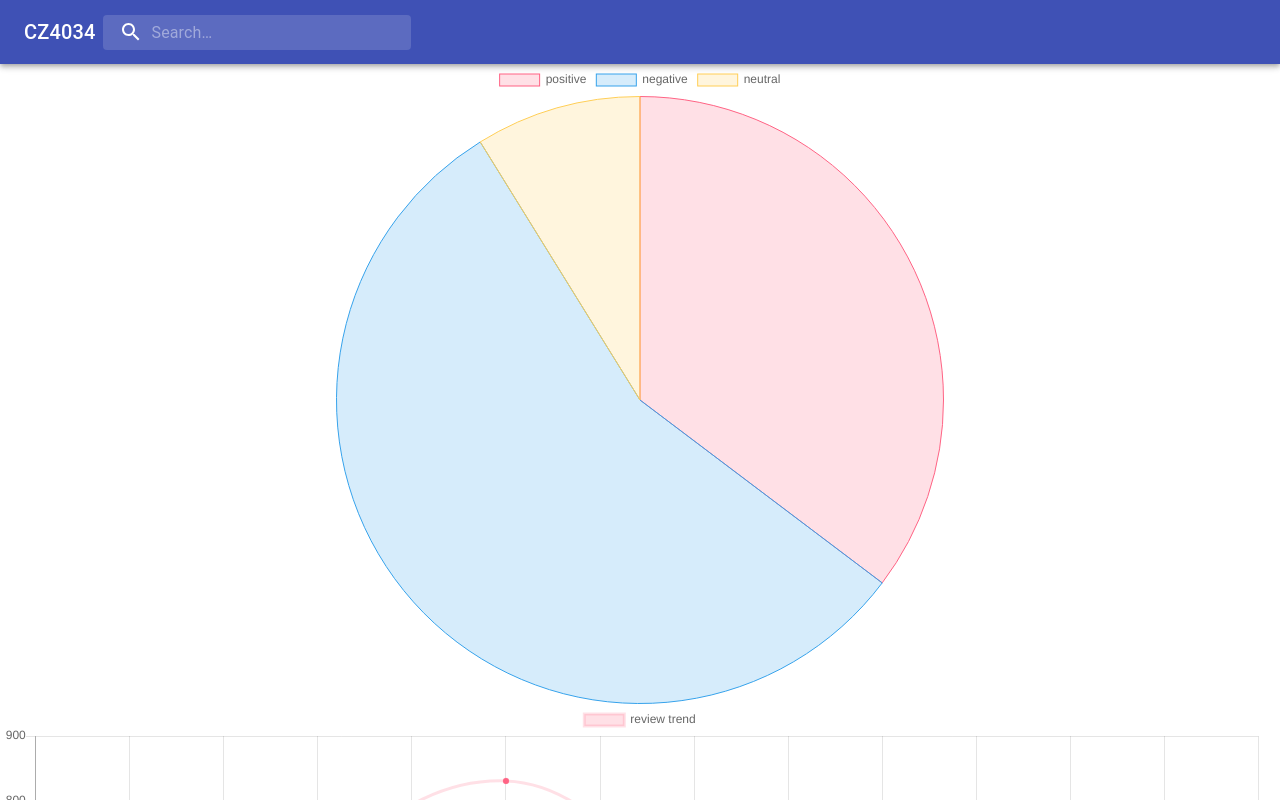
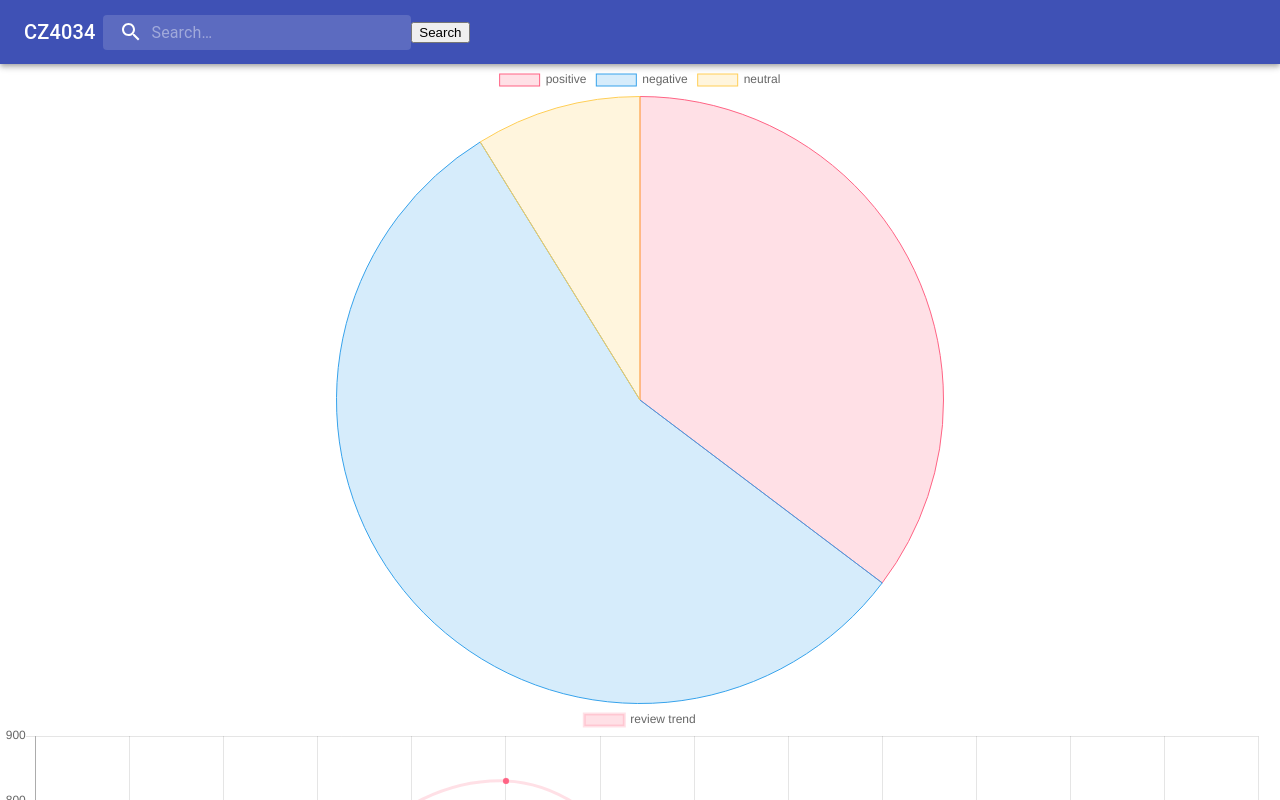
Before and after one commit to DouMaokang/Company-Review-Search-Engine, a React (Create React App) app in the folder UI/search-engine-react/: page / in a window 1280 px wide. Shown: the top 800 px of the page. Built offline with nearby package versions, Linux system fonts and the light colour scheme.

Commit message:
added search api call at frontend

```diff
--- a/UI/search-engine-react/src/App.js
+++ b/UI/search-engine-react/src/App.js
@@ -8,6 +8,7 @@ function App() {
 
   const [words, setWords] = useState([]);
   const [company, setCompany] = useState('');
+  const [searchResults, setSearchResults] = useState([])
 
   const options = {
     rotations: 0,
@@ -30,6 +31,17 @@ function App() {
       })
   }
 
+  function request_search_result(e) {
+    e.preventDefault();
+    fetch(`http://localhost:8000/search/?query=wrk`, {
+      method: 'GET'})
+      .then(response => response.json())
+      .then(data => {
+        setSearchResults(old => [...old, ...data.hits.hits])
+      })
+      .then(data => console.log(searchResults))
+  }
+
   function render_wordcloud() {
     return (<div style={{ height: 400, width: 600 }}>
       <ReactWordcloud words={words} options={options}/>
@@ -38,7 +50,7 @@ function App() {
 
   return (
     <div>
-      <SearchBar />
+      <SearchBar search={request_search_result} />
       <PieChart />
       <LineChart />
       {render_wordcloud()}
--- a/UI/search-engine-react/src/components/SearchBar.js
+++ b/UI/search-engine-react/src/components/SearchBar.js
@@ -60,7 +60,7 @@ const useStyles = makeStyles((theme) => ({
     },
 }));
 
-export default function SearchBar() {
+export default function SearchBar({search}) {
     const classes = useStyles();
 
     return (
@@ -83,6 +83,9 @@ export default function SearchBar() {
                             inputProps={{ 'aria-label': 'search' }}
                         />
                     </div>
+                    <button onClick={search}>
+                        Search
+                    </button>
                 </Toolbar>
             </AppBar>
         </div>
```
